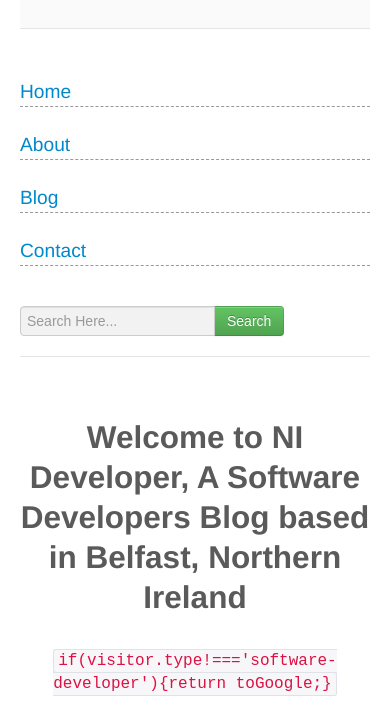
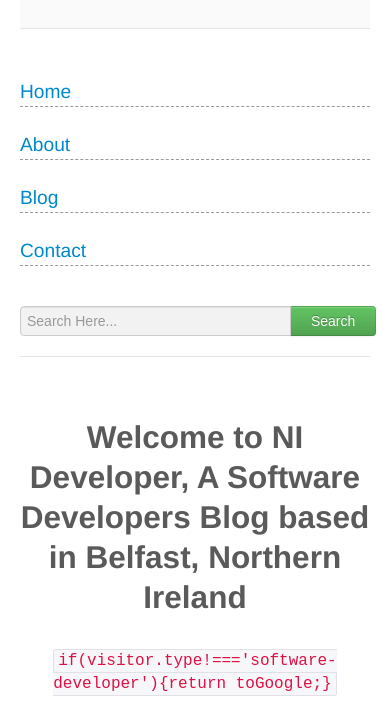
Before and after one commit to nideveloper/Responsive_blog_redesign, a plain HTML site: page index.html in a window 390 px wide. Shown: the part 122-844 px from the top of the page. Drawn offline with nearby package versions, Linux system fonts and the light colour scheme.

Commit message:
changed the way the search box renders for mobile

```diff
--- a/css/style.css
+++ b/css/style.css
@@ -358,6 +358,22 @@ ul.page-list li:last-child{
     .main-header img{
         margin-left:  10px;
     }
+
+    .search form{
+        float:  none;
+    }
+
+    .search .input-append{
+        width:  98%;
+    }
+
+    .search .input-append input{
+        width:  75%;
+    }
+
+    .search .input-append button{
+        width:  25%;
+    }
 }
 
 
--- a/index.html
+++ b/index.html
@@ -69,7 +69,7 @@
             </div>
             <div class="span1"></div>
             <div class="span4 search padding-top">
-                <form action="http://www.nideveloper.co.uk/blog/search" name="searchform" class="span12" method="post" onsubmit="return callSearch();">
+                <form action="http://www.nideveloper.co.uk/blog/search" name="searchform" method="post" onsubmit="return callSearch();">
                     <div class="input-append">
 			            <input type="text" name="search" id="searchBox" placeholder="Search Here..." style="background:#f2f2f2;">
                         <button class="btn btn-success" type="button">
```
